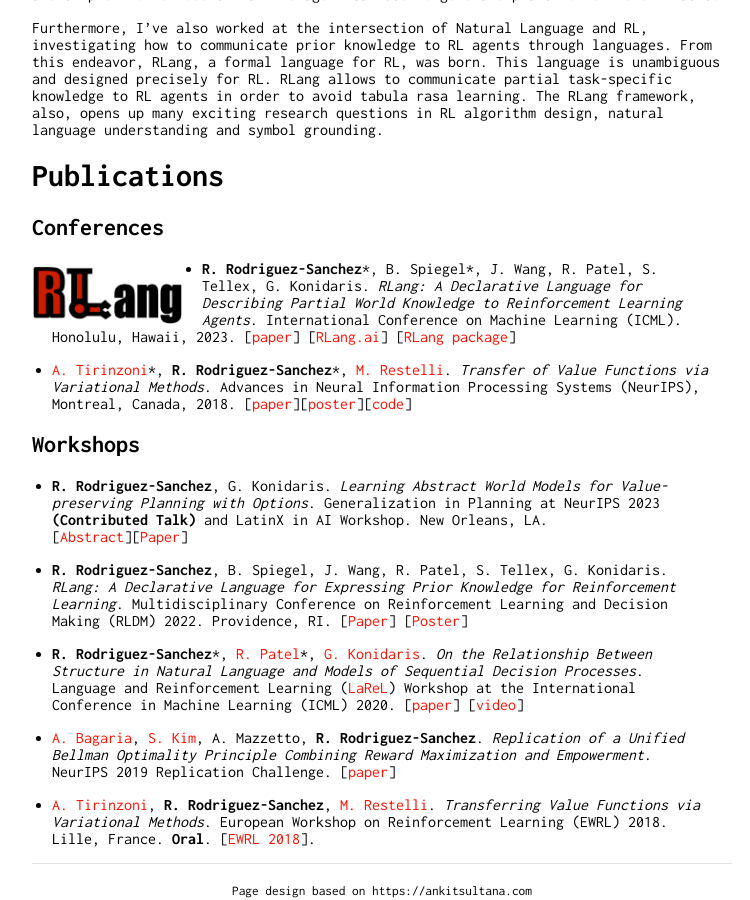
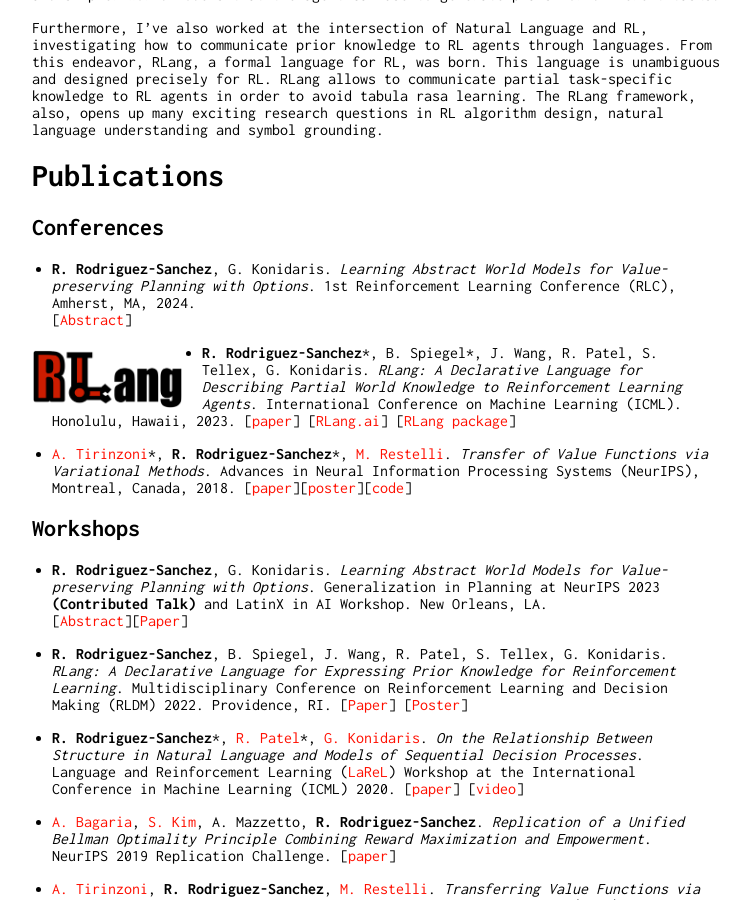
Before and after one commit to rafarodsa/rafarodsa.github.io, a Jekyll site: the page built from index.md, in a window 1280 px wide and 900 px high, scrolled down 546 px. Shown: the whole window, without its empty margins (258-1008 px from the left). Built offline with Jekyll 4.4.1, drawn with Linux system fonts in a browser that asks for light colours.

Commit message:
rlc paper

```diff
--- a/index.md
+++ b/index.md
@@ -24,6 +24,15 @@ Furthermore, I've also worked at the intersection of Natural Language and RL, in
 # Publications
 
 ## **Conferences**
+
+- **R. Rodriguez-Sanchez**, G. Konidaris. *Learning Abstract World Models for Value-preserving Planning with Options*. 1st Reinforcement Learning Conference (RLC), Amherst, MA, 2024.
+[<a href="#" onclick="toggleExpand()">Abstract</a>]
+<div class="expandable-content" id="expandable-content" style="display: none;">
+    General-purpose agents require fine-grained controls and rich sensory inputs to perform a wide range of tasks. However, this complexity often leads to intractable decision-making. Traditionally, agents are provided with task-specific action  and observation spaces to mitigate this challenge, but this reduces autonomy.
+    Instead, agents must be capable of building state-action spaces at the correct abstraction level from their sensorimotor experiences. We leverage the structure of a given set of temporally-extended actions to learn abstract Markov decision processes (MDPs) that operate at a higher level of temporal and state granularity. We characterize state abstractions necessary to ensure that planning with these skills, by simulating trajectories in the abstract MDP, results in policies with bounded value loss in the original MDP.
+    We evaluate our approach in goal-based navigation environments that require continuous abstract states to plan successfully and show that abstract model learning improves the sample efficiency of planning and learning.
+</div>
+
 <img class="paper-picture" src="/rlang_logo.png">
 - **R. Rodriguez-Sanchez**\*, B. Spiegel\*, J. Wang, R. Patel, S. Tellex, G. Konidaris. *RLang: A Declarative Language for Describing Partial World Knowledge to Reinforcement Learning Agents*. International Conference on Machine Learning (ICML). Honolulu, Hawaii, 2023. [[paper](https://arxiv.org/abs/2208.06448)] [[RLang.ai](http://rlang.ai)] [[RLang package](https://github.com/brownirl/rlang)]
 
```
